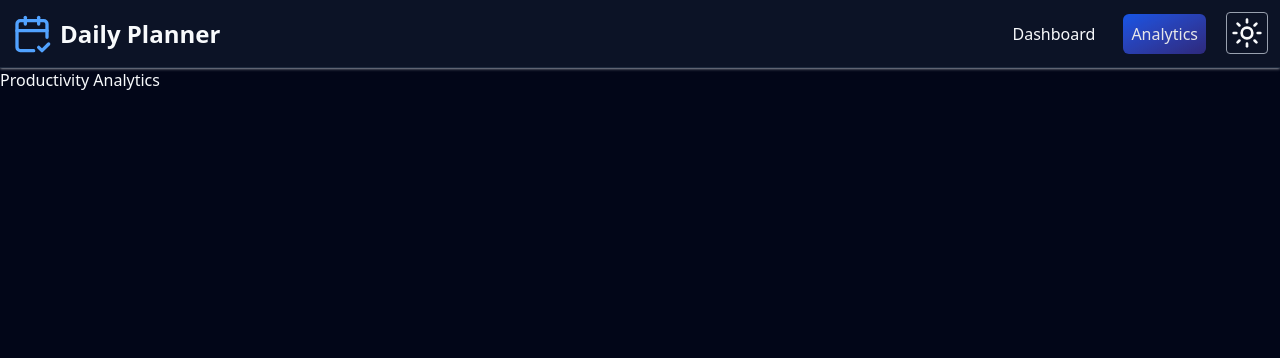
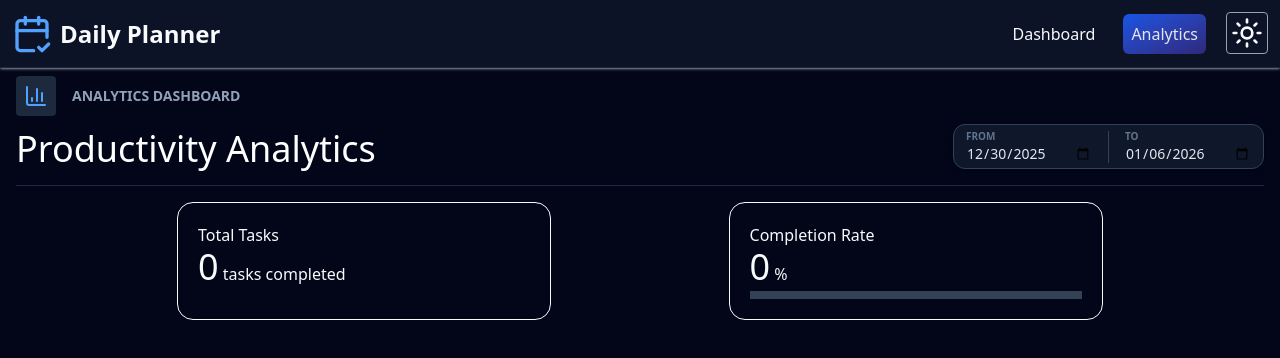
Before and after one commit to SAmaksh5097/Daily-Planner-App, a React (Vite) app: page /analytics in a window 1280 px wide. Shown: the top 358 px of the page. Built offline with nearby package versions, Linux system fonts and the light colour scheme.

Commit message:
analytics page's header added & animations added in tasks card

```diff
--- a/src/AnalyticsPage.jsx
+++ b/src/AnalyticsPage.jsx
@@ -1,11 +1,39 @@
-import React, { useState } from 'react'
+import React, { useContext, useMemo, useState } from 'react'
+import { PlannerContext } from './Context/PlannerContext'
+import APHeader from './Components/APHeader'
+import MetricCard from './Components/MetricCard'
+import { motion, AnimatePresence } from 'framer-motion'
 
 const AnalyticsPage = () => {
 
+  const {tasks} = useContext(PlannerContext)
+  const [startDate, setStartDate] = useState(()=>{
+    const d = new Date()
+    d.setDate(d.getDate()-7)
+    return d.toISOString().split('T')[0]
+  })
+  const [endDate,setEndDate] = useState(new Date().toISOString().split('T')[0])
+
+  const filtertask = useMemo(()=>{
+    return tasks.filter(task=>{
+      return task.date>=startDate && task.date<=endDate
+    },[tasks,startDate,endDate])
+  })
+
+  const total = filtertask.length;
+  const completed = filtertask.filter(task=>task.status==="completed").length;
 
   return (
-    <div>
-        <h1>Productivity Analytics</h1>
+    <div className='w-full h-screen px-4 py-2 flex flex-col gap-4'>
+      <APHeader startDate={startDate} endDate={endDate} setEndDate={setEndDate} setStartDate={setStartDate}/>
+      <div className='flex justify-evenly gap-4'>
+        <AnimatePresence mode='popLayout'>
+          <MetricCard name="Total Tasks" total = {total} completed={completed} heading="tasks completed"/>
+          <MetricCard name="Completion Rate" total = {total} completed={completed} heading="%"/>
+        </AnimatePresence>
+
+      </div>
+
 
     </div>
   )
--- a/src/App.jsx
+++ b/src/App.jsx
@@ -2,9 +2,10 @@ import AnalyticsPage from "./AnalyticsPage"
 import Dashboard from "./Dashboard"
 import Header from "./Header"
 import {Route, Routes} from 'react-router-dom'
+import {motion, AnimatePresence} from 'framer-motion'
 function App() {
   return (
-    <div className="min-h-screen max-h-full flex flex-col transition-all ease-in-out bg-slate-50 dark:bg-slate-950 text-slate-900 dark:text-slate-50">
+      <div layout initial={{opacity:0,y:20}} animate={{opacity:1, y:0,transition: { duration: 0.5 }}} className="min-h-screen max-h-full flex flex-col transition-all ease-in-out bg-slate-50 dark:bg-slate-950 text-slate-900 dark:text-slate-50">
         <Header/>
         <Routes>
           <Route path='/' element={<Dashboard/>}/>
--- /dev/null
+++ b/src/Components/APHeader.jsx
@@ -0,0 +1,41 @@
+import { Calendar, ChartColumn } from 'lucide-react'
+import React from 'react'
+
+const APHeader = ({ startDate, setStartDate, endDate, setEndDate }) => {
+  return (
+    <div className='border-b pb-4 border-slate-200 dark:border-slate-800 transition-colors'>
+        <div className='flex gap-4 items-center text-sm font-bold text-slate-400'>
+            <ChartColumn className='rounded w-10 h-10 text-blue-600 dark:text-blue-400 bg-slate-200 dark:bg-slate-800 p-2' />
+            <h1>ANALYTICS DASHBOARD</h1>
+        </div>
+        <div className='flex md:flex-row justify-between items-center md:items-end mt-2 gap-4'>
+            <div className=''>
+                <h1 className='text-3xl md:text-4xl font-medium text-slate-900 dark:text-white'>Productivity Analytics</h1>
+            </div>
+            <div className='flex gap-2 items-center bg-white dark:bg-slate-900 p-1 rounded-xl border border-slate-200 dark:border-slate-700 shadow-sm'>
+                <div className='flex flex-col px-2'>
+                    <label className='text-[10px] text-slate-500 font-bold uppercase'>From</label>
+                    <input
+                        type="date"
+                        value={startDate}
+                        onChange={(e) => setStartDate(e.target.value)}
+                        className='bg-transparent text-sm outline-none text-slate-700 dark:text-slate-200 cursor-pointer'
+                    />
+                </div>
+                <div className='w-[1px] h-8 bg-slate-200 dark:bg-slate-700'></div>
+                <div className='flex flex-col px-2'>
+                    <label className='text-[10px] text-slate-500 font-bold uppercase'>To</label>
+                    <input
+                        type="date"
+                        value={endDate}
+                        onChange={(e) => setEndDate(e.target.value)}
+                        className='bg-transparent text-sm outline-none text-slate-700 dark:text-slate-200 cursor-pointer'
+                    />
+                </div>
+            </div>
+        </div>
+    </div>
+  )
+}
+
+export default APHeader
--- /dev/null
+++ b/src/Components/MetricCard.jsx
@@ -0,0 +1,34 @@
+import React from 'react'
+import { motion } from 'framer-motion';
+const MetricCard = (props) => {
+    const tot = props.total;
+    const com = props.completed;
+    const per = tot===0?0:Math.round((com/tot)*100);
+
+  return (
+    <motion.div layout initial={{opacity:0,y:20}} animate={{opacity:1, y:0,transition: { duration: 0.5 }}} className='border rounded-2xl w-[30%]  p-5 '>
+        <h1>{props.name}</h1>
+        <h1><span  className='text-4xl'>{
+            props.name==="Total Tasks"?com:per}</span> {props.heading}</h1>
+        {
+            props.name==="Completion Rate"?
+            <div className='mt-1'>
+                <svg width="100%" height="8" >
+                    <rect x="0" y="0" width="100%" height="100%"
+                        fill="#334155" />
+                    <motion.rect x="0" y="0"
+                        width={`${per}%`} height="100%"
+                        fill="#3b82f6"
+                        rx="4" ry="4" initial={{width:0}}
+                        animate={{width:`${per}%`}} transition={{duration:1,ease:"easeOut"}}/>
+
+                </svg>
+
+            </div>
+            :null
+        }
+    </motion.div>
+  )
+}
+
+export default MetricCard
```
Lines whose indentation alone changed are shown as unchanged.
